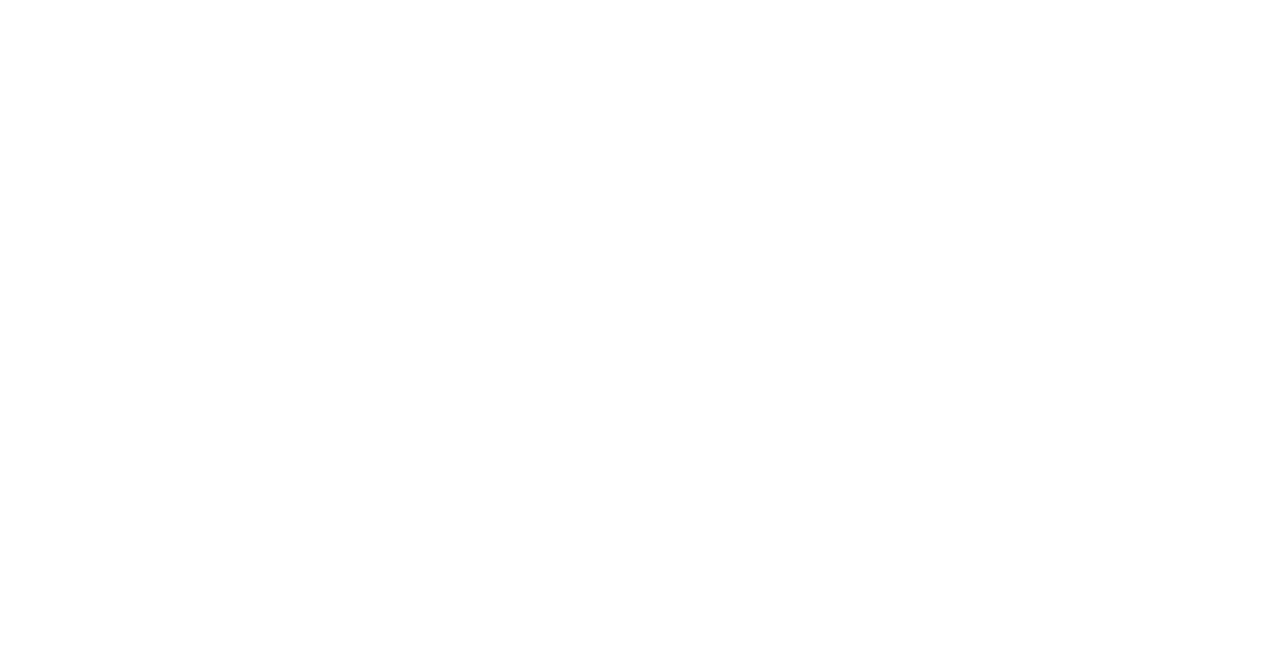
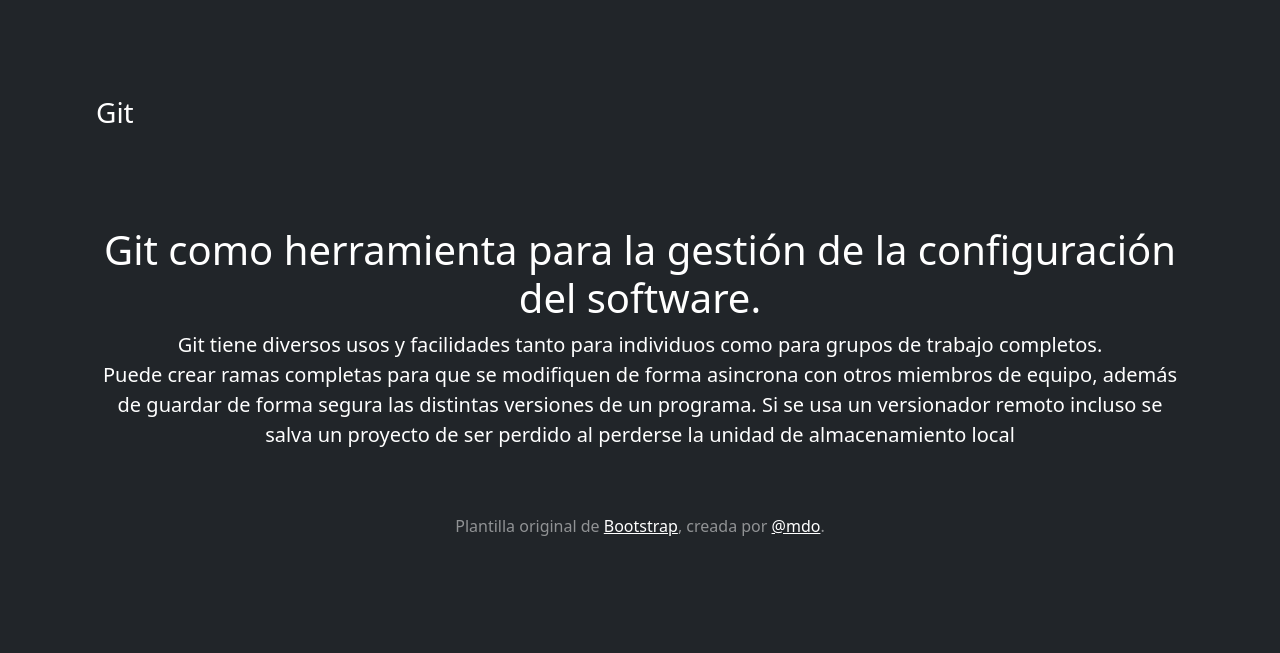
Before and after one commit to C3SC0-V4113/Taller-2-ISO, a plain HTML site: page index.html in a window 1280 px wide. Drawn offline with nearby package versions, Linux system fonts and the light colour scheme.

Commit message:
Creada página sencilla basada en ejercicio de Bootstrap

```diff
--- a/index.html
+++ b/index.html
@@ -1,12 +1,53 @@
 <!DOCTYPE html>
 <html lang="en">
-<head>
-    <meta charset="UTF-8">
-    <meta http-equiv="X-UA-Compatible" content="IE=edge">
-    <meta name="viewport" content="width=device-width, initial-scale=1.0">
-    <title>Document</title>
-</head>
-<body>
+  <head>
+    <meta charset="UTF-8" />
+    <meta http-equiv="X-UA-Compatible" content="IE=edge" />
+    <meta name="viewport" content="width=device-width, initial-scale=1.0" />
+    <link
+      href="https://cdn.jsdelivr.net/npm/bootstrap@5.1.3/dist/css/bootstrap.min.css"
+      rel="stylesheet"
+      integrity="sha384-1BmE4kWBq78iYhFldvKuhfTAU6auU8tT94WrHftjDbrCEXSU1oBoqyl2QvZ6jIW3"
+      crossorigin="anonymous"
+    />
+    <title>Taller ISO</title>
+  </head>
+  <body class="d-flex h-100 text-center text-white bg-dark p-5">
+    <div class="cover-container d-flex w-100 h-100 p-5 mx-auto flex-column">
+      <header class="mb-auto">
+        <div>
+          <h3 class="float-md-start mb-0">Git</h3>
+        </div>
+      </header>
+      <main class="py-5 mt-5">
+        <h1>
+          Git como herramienta para la gestión de la configuración del software.
+        </h1>
+        <p class="lead">
+          Git tiene diversos usos y facilidades tanto para individuos como para
+          grupos de trabajo completos. <br />
+          Puede crear ramas completas para que se modifiquen de forma asincrona
+          con otros miembros de equipo, además de guardar de forma segura las
+          distintas versiones de un programa. Si se usa un versionador remoto
+          incluso se salva un proyecto de ser perdido al perderse la unidad de
+          almacenamiento local
+        </p>
+      </main>
 
-</body>
+      <footer class="mt-auto text-white-50">
+        <p>
+          Plantilla original de
+          <a href="https://getbootstrap.com/" class="text-white">Bootstrap</a>,
+          creada por
+          <a href="https://twitter.com/mdo" class="text-white">@mdo</a>.
+        </p>
+      </footer>
+    </div>
+
+    <script
+      src="https://cdn.jsdelivr.net/npm/bootstrap@5.1.3/dist/js/bootstrap.bundle.min.js"
+      integrity="sha384-ka7Sk0Gln4gmtz2MlQnikT1wXgYsOg+OMhuP+IlRH9sENBO0LRn5q+8nbTov4+1p"
+      crossorigin="anonymous"
+    ></script>
+  </body>
 </html>
```
Also changed, not shown: 1 other file.
